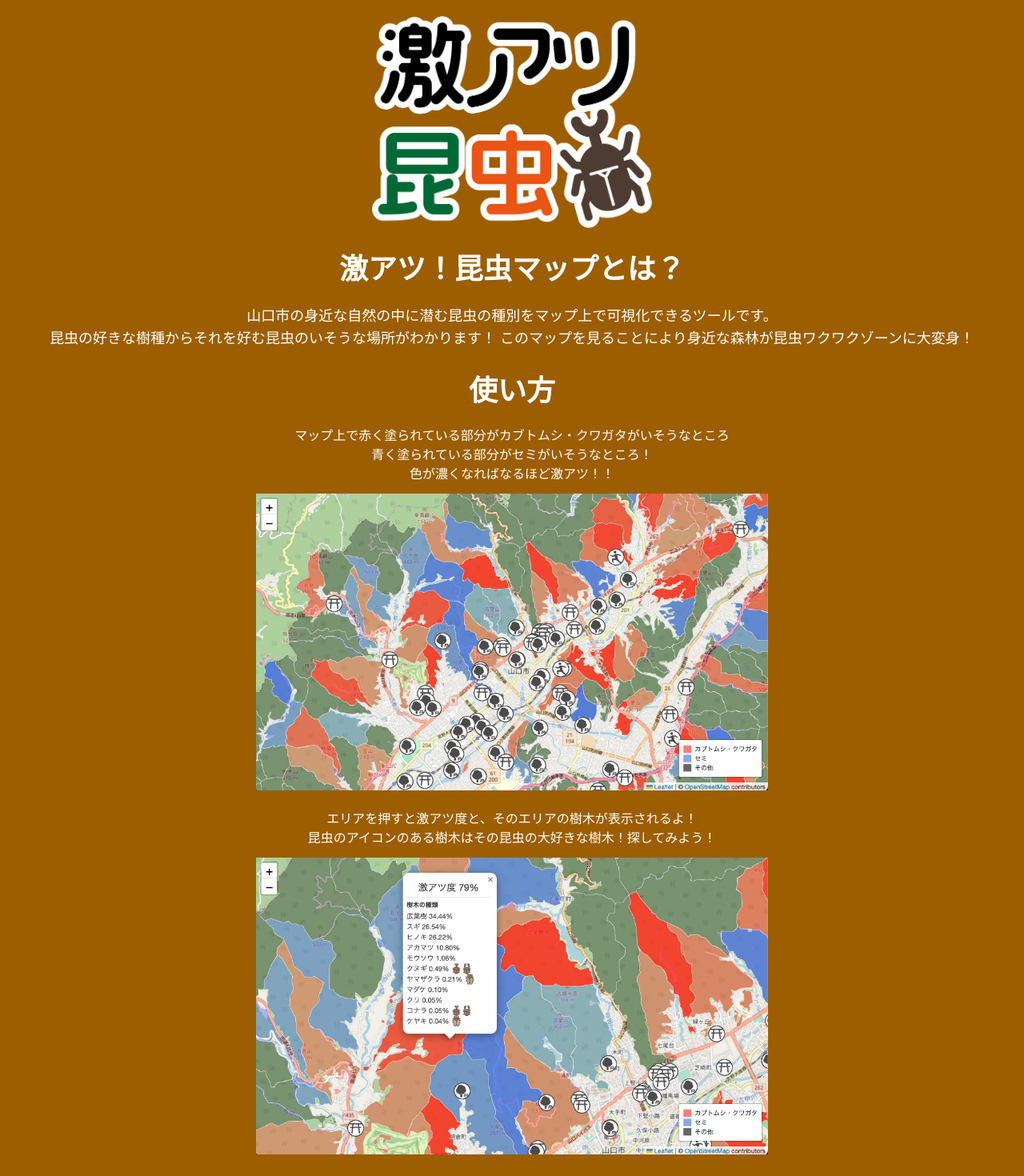
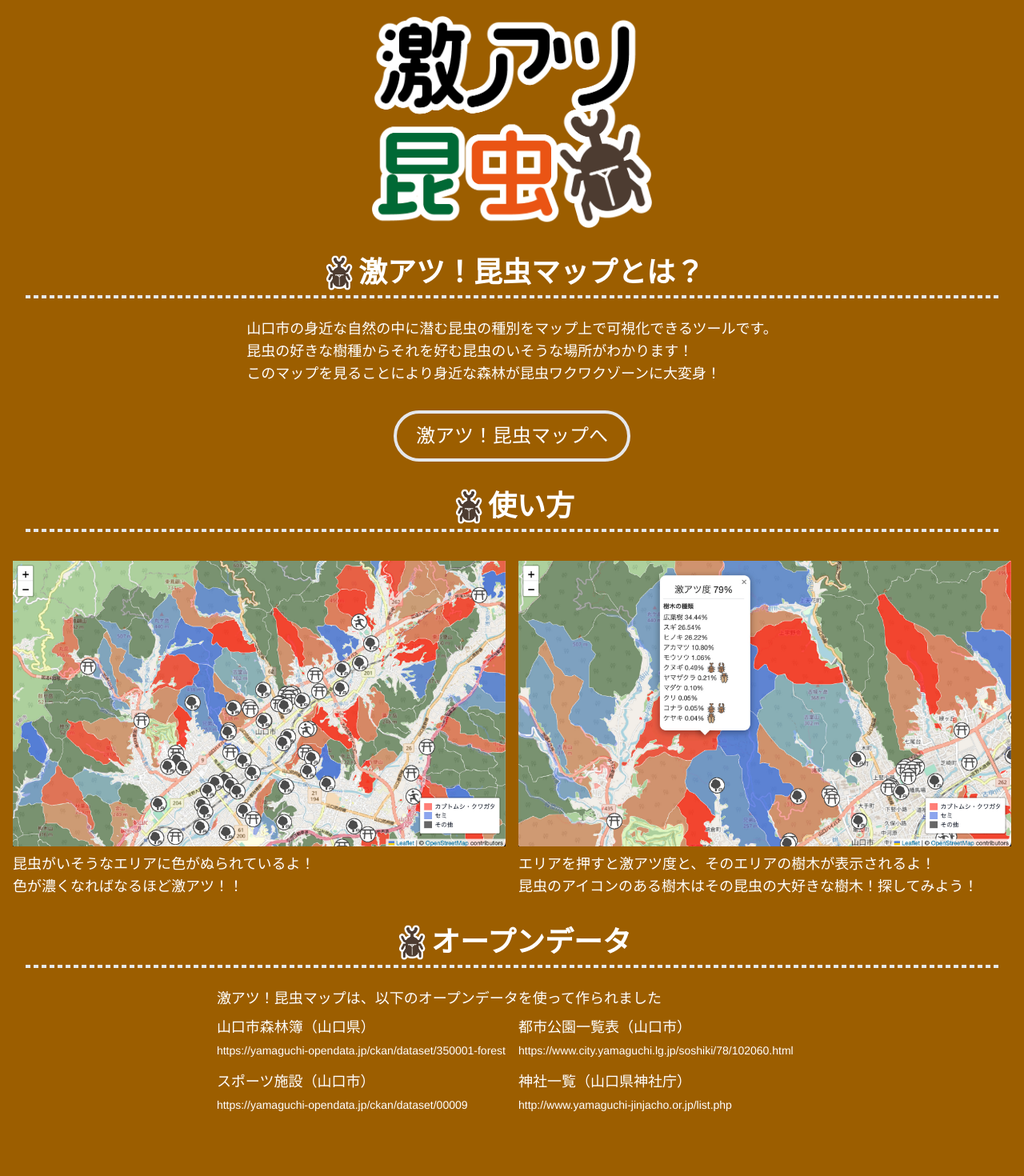
Before and after one commit to gunsow911/gekiatsu_konchu, a Next.js app: page /landing in a window 1280 px wide. Shown: the top 1470 px of the page at 80% size. After the commit the page ends 1438 px from the top, so only its background shows below. Built offline with nearby package versions, Linux system fonts and the light colour scheme.

Commit message:
ランディングページのデザインをレスポンシブに変更

```diff
--- /dev/null
+++ b/components/atoms/Description.tsx
@@ -0,0 +1,17 @@
+import {ReactNode} from "react"
+
+type Props = {
+  children: ReactNode
+}
+
+/**
+ * 説明
+ */
+const Description = ({children} : Props) => {
+  return <div className="flex justify-center">
+    <div className="mt-6 text-lg">
+      {children}
+    </div>
+  </div>
+}
+export default Description
--- /dev/null
+++ b/components/atoms/Title.tsx
@@ -0,0 +1,24 @@
+import {ReactNode} from "react"
+
+type Props = {
+  children: ReactNode
+}
+
+/**
+ * タイトル
+ */
+const Title = ({children} : Props) => {
+  return (
+    <>
+      <div className="flex justify-center">
+        <img src="images/icon_logo.png" className="h-12 inline" />
+        <div className="font-semibold text-4xl my-auto">
+          {children}
+        </div>
+      </div>
+      <hr className="border-2 border-dashed mt-1 mx-4" />
+    </>
+  )
+}
+
+export default Title
--- a/components/landing/GekiatsuMapLink.tsx
+++ b/components/landing/GekiatsuMapLink.tsx
@@ -6,7 +6,7 @@ import Link from "next/link"
 const GekiatsuMapLink = () => {
   return <>
     <Link href="/" passHref>
-      <div className="my-10 text-2xl ">
+      <div className="text-2xl text-center">
         <button className=" ease-in-out duration-100 hover:bg-[#CC7A00] rounded-full border-solid border-gray-200 hover:border-gray-50 border-4 px-6 py-3">激アツ！昆虫マップへ</button>
       </div>
     </Link>
--- a/components/landing/Introduction.tsx
+++ b/components/landing/Introduction.tsx
@@ -1,21 +1,18 @@
+import Description from "../atoms/Description"
+import Title from "../atoms/Title"
+
 /**
  * 激アツ！昆虫マップの説明
  */
 const Introduction = () => {
   return <>
-    <div className="my-8">
-      <div className="mt-6 font-semibold text-4xl">
-         激アツ！昆虫マップとは？
-      </div>
-      <div className="mt-6 text-lg">
-        <div>
-          山口市の身近な自然の中に潜む昆虫の種別をマップ上で可視化できるツールです。
-        </div>
-        <div>
-          昆虫の好きな樹種からそれを好む昆虫のいそうな場所がわかります！
+    <div className="my-8 mx-4">
+      <Title>激アツ！昆虫マップとは？</Title>
+      <Description>
+          山口市の身近な自然の中に潜む昆虫の種別をマップ上で可視化できるツールです。<br />
+          昆虫の好きな樹種からそれを好む昆虫のいそうな場所がわかります！<br />
           このマップを見ることにより身近な森林が昆虫ワクワクゾーンに大変身！
-        </div>
-      </div>
+      </Description>
     </div>
   </>
 }
--- /dev/null
+++ b/components/landing/OpenDataReference.tsx
@@ -0,0 +1,45 @@
+import Description from "../atoms/Description"
+import Title from "../atoms/Title"
+
+/**
+ * 激アツ！昆虫マップのオープンデータ参照先
+ */
+const OpenDataReference = () => {
+
+  const list: {name: string, url: string}[] = [
+    {
+      name: "山口市森林簿（山口県）",
+      url: "https://yamaguchi-opendata.jp/ckan/dataset/350001-forest",
+    },
+    {
+      name: "都市公園一覧表（山口市）",
+      url: "https://www.city.yamaguchi.lg.jp/soshiki/78/102060.html",
+    },
+    {
+      name: "スポーツ施設（山口市）",
+      url: "https://yamaguchi-opendata.jp/ckan/dataset/00009",
+    },
+    {
+      name: "神社一覧（山口県神社庁）",
+      url: "http://www.yamaguchi-jinjacho.or.jp/list.php",
+    },
+  ]
+
+  return <>
+    <div className="my-8 mx-4">
+      <Title>オープンデータ</Title>
+      <Description>
+        <div className="text-lg mb-2">激アツ！昆虫マップは、以下のオープンデータを使って作られました</div>
+        <div className="grid gap-x-4 grid-cols-1 sm:grid-cols-2">
+          {list.map(({name, url}) => (
+            <div key={url} className="mb-3">
+              <div>{name}</div>
+              <a className="text-sm mt-0 hover:underline" href={url}>{url} </a>
+            </div>
+          ))}
+        </div>
+      </Description>
+    </div>
+  </>
+}
+export default OpenDataReference
--- a/components/landing/Usage.tsx
+++ b/components/landing/Usage.tsx
@@ -1,34 +1,31 @@
+import Description from "../atoms/Description"
+import Title from "../atoms/Title"
 
 /**
  * 使い方
  */
 const Usage = () => {
   return <>
-    <div className="my-8">
-      <div className="mt-6 font-semibold text-4xl">
-        使い方
-      </div>
-      <div className="mt-6">
-        <div>
-          マップ上で赤く塗られている部分がカブトムシ・クワガタがいそうなところ
+    <div className="my-8 mx-4">
+      <Title>使い方</Title>
+      <Description>
+        <div className="grid gap-x-4 grid-cols-1 sm:grid-cols-2">
+          <div>
+            <img className="mt-3 mx-auto" src="/images/gekiatsumap_1.jpg" />
+            <div className="mt-2">
+              昆虫がいそうなエリアに色がぬられているよ！<br />
+              色が濃くなればなるほど激アツ！！
+            </div>
+          </div>
+          <div>
+            <img className="mt-3 mx-auto" src="/images/gekiatsumap_2.jpg" />
+            <div className="mt-2">
+              エリアを押すと激アツ度と、そのエリアの樹木が表示されるよ！<br />
+              昆虫のアイコンのある樹木はその昆虫の大好きな樹木！探してみよう！
+            </div>
+          </div>
         </div>
-        <div>
-          青く塗られている部分がセミがいそうなところ！
-        </div>
-        <div>
-          色が濃くなればなるほど激アツ！！
-        </div>
-        <img className="mt-3 mx-auto w-1/2" src="/images/gekiatsumap_1.jpg" />
-      </div>
-      <div className="mt-6">
-        <div>
-          エリアを押すと激アツ度と、そのエリアの樹木が表示されるよ！
-        </div>
-        <div>
-          昆虫のアイコンのある樹木はその昆虫の大好きな樹木！探してみよう！
-        </div>
-        <img className="mt-3 mx-auto w-1/2" src="/images/gekiatsumap_2.jpg" />
-      </div>
+      </Description>
     </div>
   </>
 }
--- a/pages/landing/index.tsx
+++ b/pages/landing/index.tsx
@@ -1,21 +1,21 @@
 import React from 'react'
 import GekiatsuMapLink from '../../components/landing/GekiatsuMapLink'
-import GekiatsuSlide from '../../components/landing/GekiatsuSlide'
 import Introduction from '../../components/landing/Introduction'
-import Logo from '../../components/landing/Logo'
+import Logo from '../../components/atoms/Logo'
 import Usage from '../../components/landing/Usage'
+import OpenDataReference from '../../components/landing/OpenDataReference'
 
 /**
  * ランディングページ
  */
 export default function Landing() {
   return (
-    <div className="mt-5 text-center">
+    <div className="container mx-auto">
       <Logo />
       <Introduction />
+      <GekiatsuMapLink />
       <Usage />
-      <GekiatsuMapLink />
-      <GekiatsuSlide />
+      <OpenDataReference />
     </div>
   )
 }
```
Also changed, not shown: components/atoms/Logo.tsx (renamed from components/landing/Logo.tsx), public/images/icon_logo.png (added).
